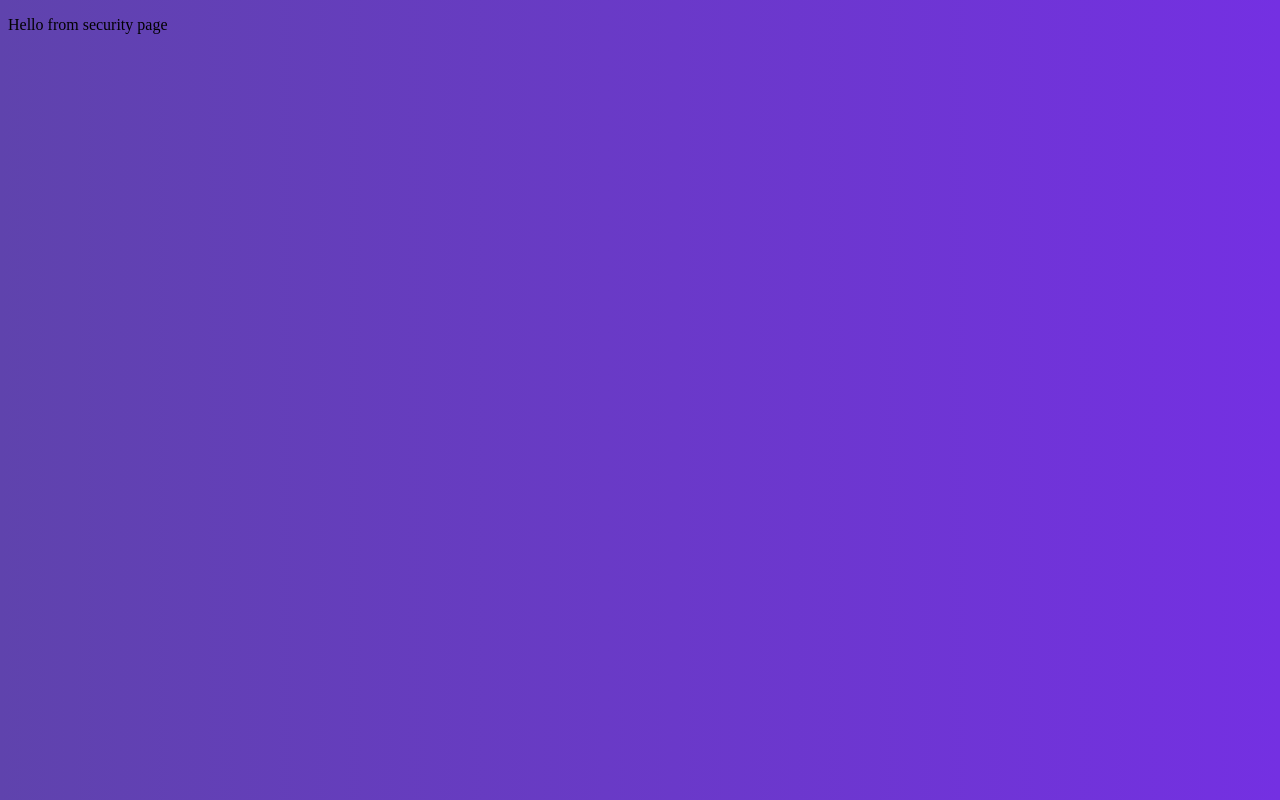
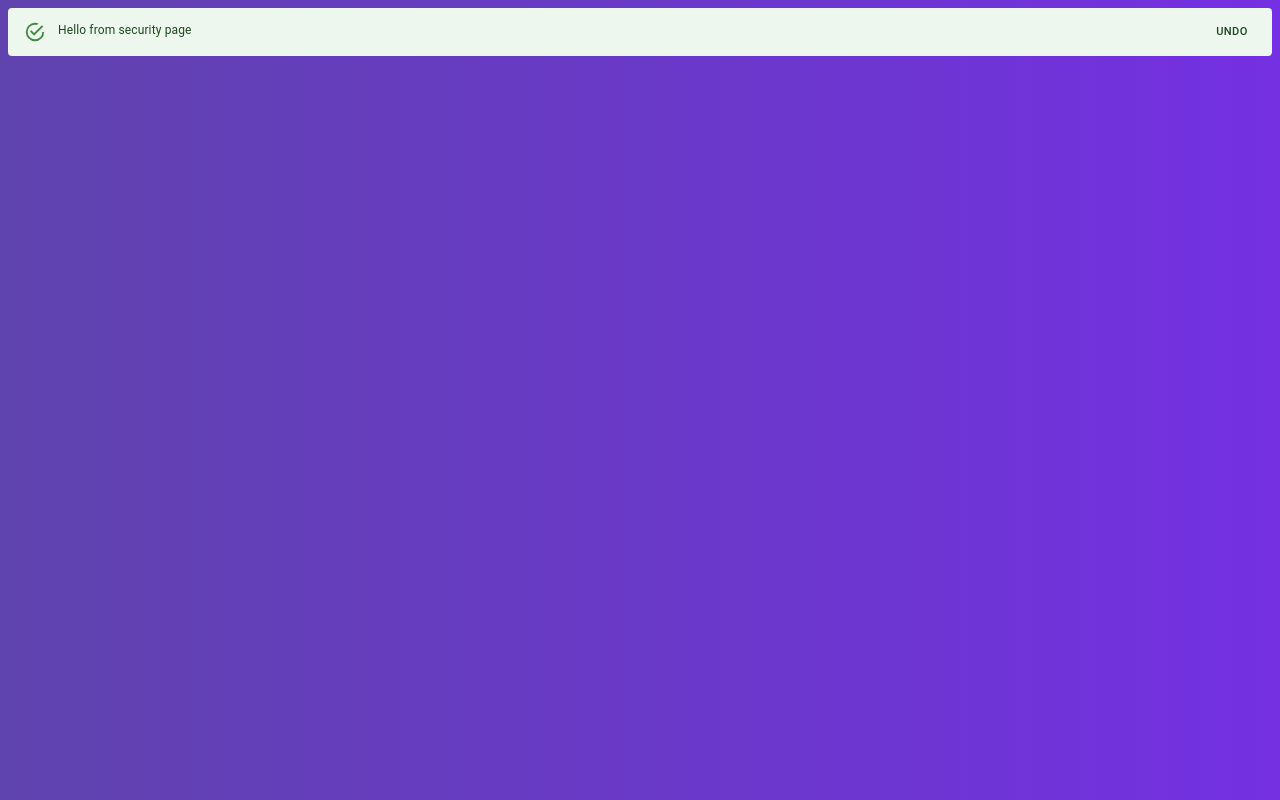
Before and after one commit to felippepg/authentication-service-frontend, a React (Vite) app: page / in a window 1280 px wide. Built offline with nearby package versions, Linux system fonts and the light colour scheme; no server answers.

Commit message:
update home page

```diff
--- a/src/pages/Home/index.tsx
+++ b/src/pages/Home/index.tsx
@@ -1,3 +1,16 @@
+import { Alert, Button } from '@mui/material';
+
 export const Home = () => {
-  return <p>Hello from security page</p>;
+  return (
+    <Alert
+      severity="success"
+      action={
+        <Button color="inherit" size="small">
+          UNDO
+        </Button>
+      }
+    >
+      Hello from security page
+    </Alert>
+  );
 };
```
